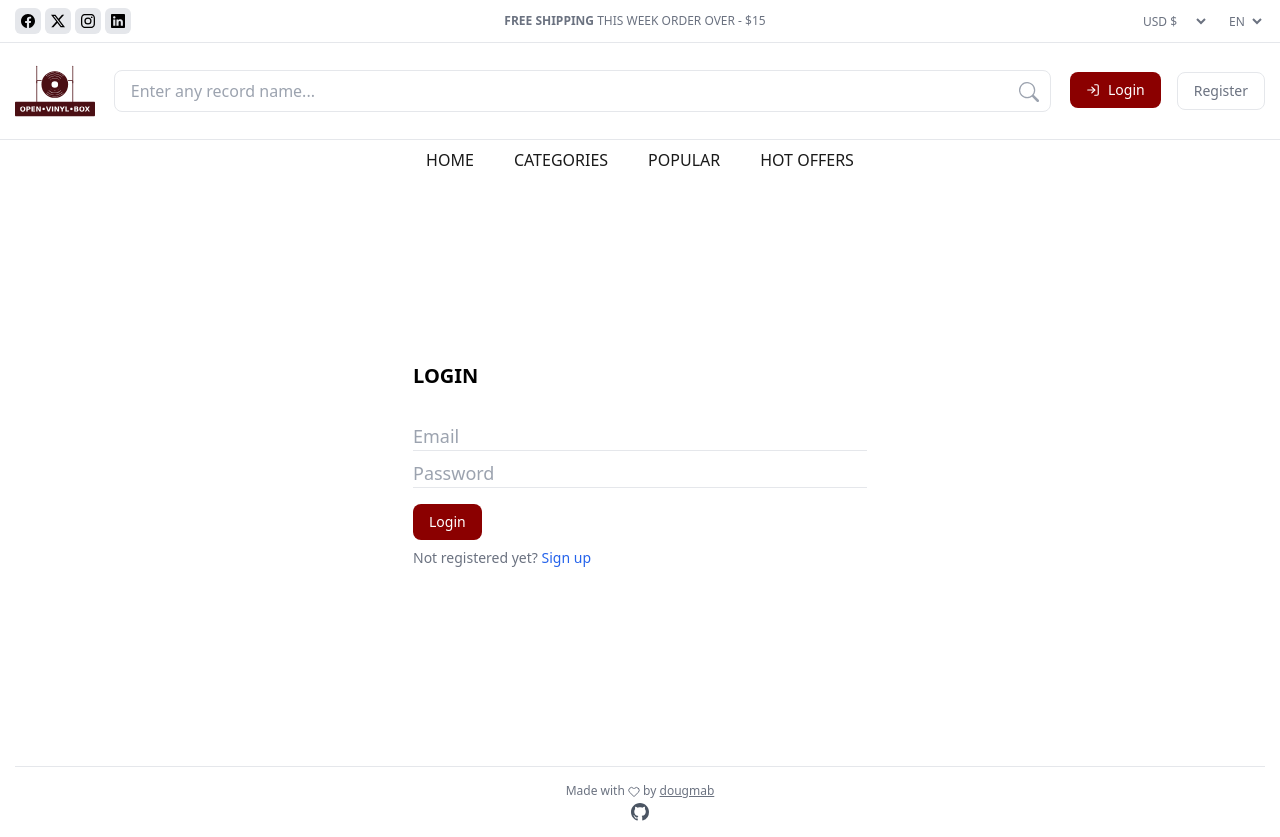
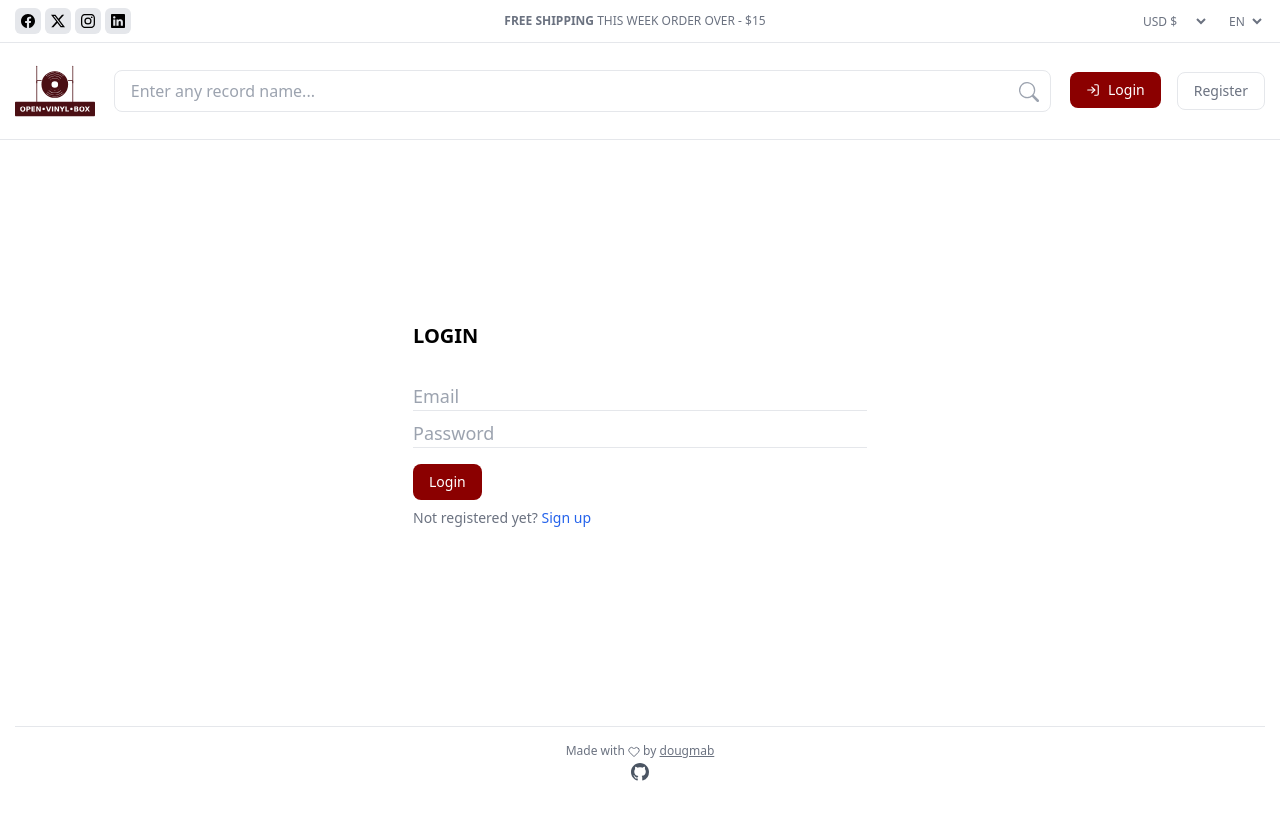
Before and after one commit to dougmab/open-vinyl-box, a Next.js app: page /login in a window 1280 px wide. After the commit the page ends 800 px from the top, so only its background shows below. Built offline with nearby package versions, Linux system fonts and the light colour scheme; no server answers.

Commit message:
feat: make NavBar homepage only

```diff
--- a/src/app/layout.tsx
+++ b/src/app/layout.tsx
@@ -9,7 +9,7 @@ import MobileNavbar from "@/components/MobileNavbar";
 import "slick-carousel/slick/slick.css";
 import "slick-carousel/slick/slick-theme.css";
 import Footer from "@/components/Footer";
-import {AuthContext, AuthProvider} from "@/contexts/AuthContext";
+import {AuthProvider} from "@/contexts/AuthContext";
 
 const geistSans = localFont({
   src: "./fonts/GeistVF.woff",
@@ -42,7 +42,6 @@ export default function RootLayout({
       >
       <HeaderTop/>
       <HeaderMain/>
-      <Navbar/>
       <MobileNavbar/>
       {children}
       <Footer/>
--- a/src/app/page.tsx
+++ b/src/app/page.tsx
@@ -2,12 +2,16 @@
 
 import Hero from "@/components/Hero";
 import NewProducts from "@/components/NewProducts";
+import Navbar from "@/components/Navbar";
 
 export default function Home() {
   return (
+    <>
+      <Navbar/>
       <main>
         <Hero/>
         <NewProducts/>
       </main>
+    </>
   );
 }
```
Lines whose indentation alone changed are shown as unchanged.
